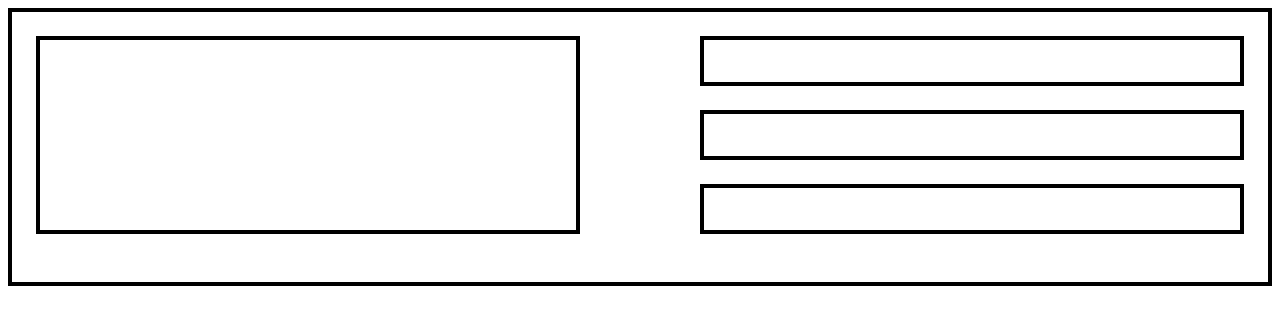
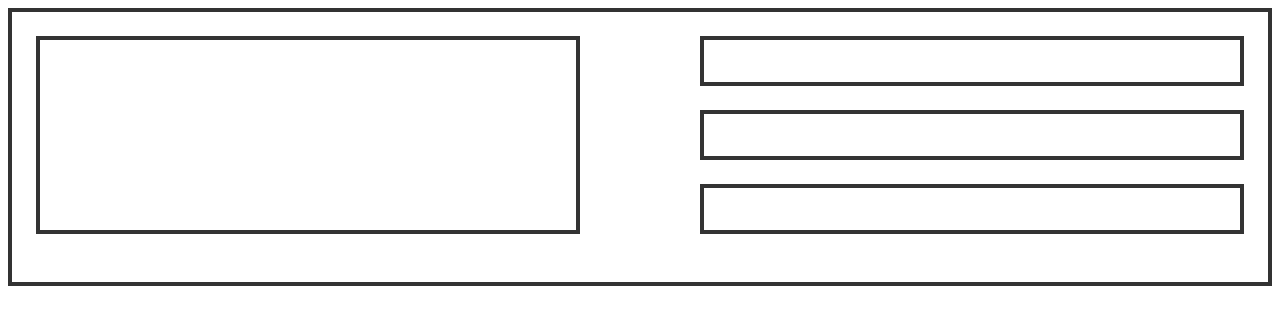
Before and after one commit to Edarapheth/practice-flexbox, a plain HTML site: page index.html in a window 1280 px wide. Drawn offline with Linux system fonts and the light colour scheme.

Commit message:
changed color

```diff
--- a/style.css
+++ b/style.css
@@ -2,13 +2,13 @@
     box-sizing: border-box;
 }
 .container{
-    border: 4px solid black;
+    border: 4px solid #333;
     padding: 24px 24px 24px 24px;
     display: flex;
     justify-content: space-between;
 }
 .box{
-    border: 4px solid black;
+    border: 4px solid #333;
     margin-bottom: 24px;
 }
 .box-small{
```
